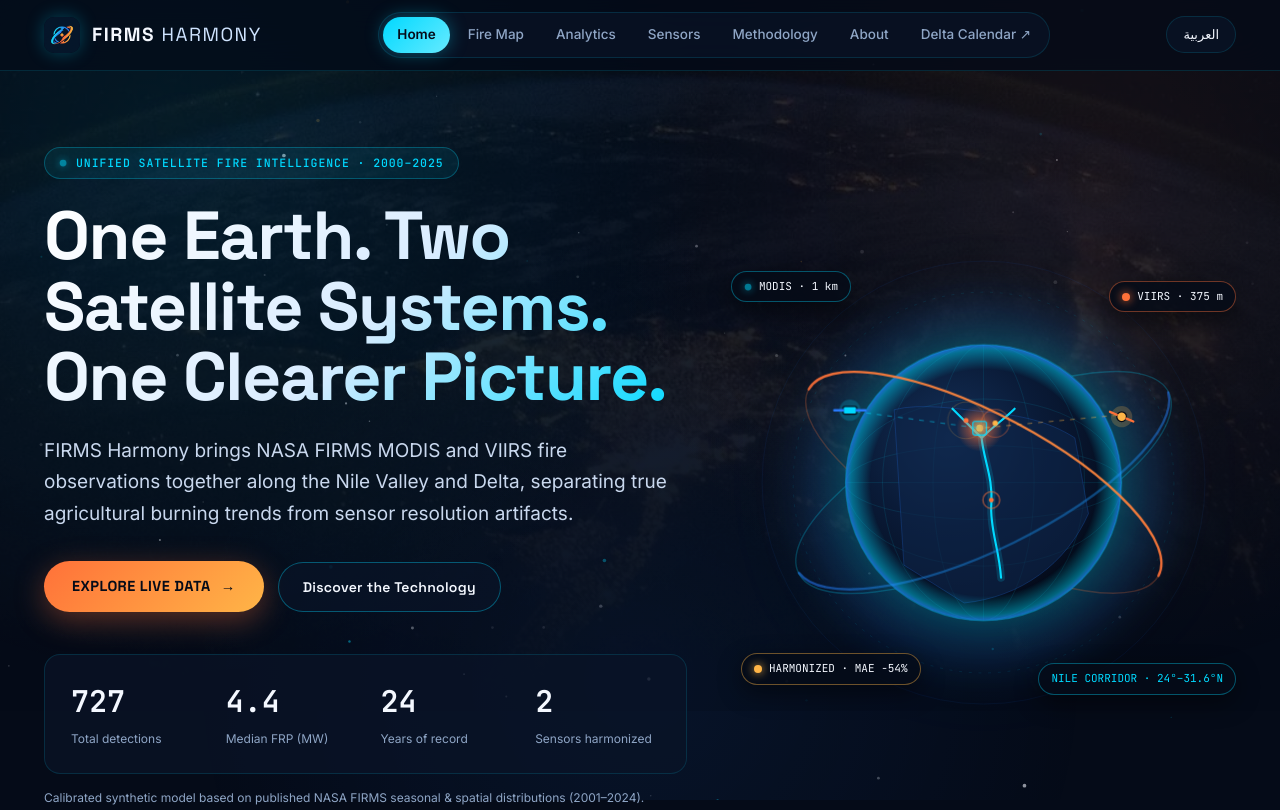
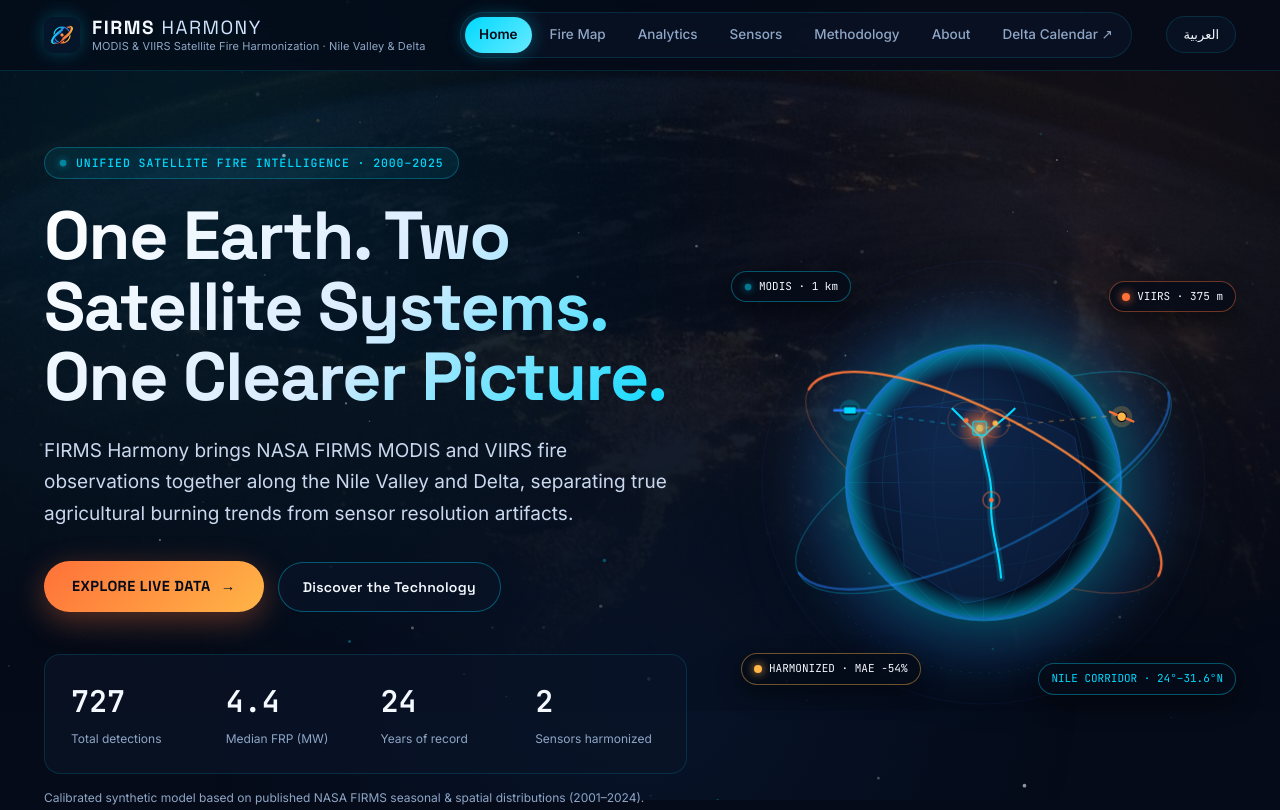
Before and after one commit to mayarmajed2/FIRMS-Harmony, a plain HTML site: page index.html in a window 1280 px wide. Shown: the top 810 px of the page. Drawn offline with nearby package versions, Linux system fonts and the light colour scheme.

Commit message:
feat(ui): add concise bilingual subtitle in site header

```diff
--- a/css/styles.css
+++ b/css/styles.css
@@ -141,6 +141,13 @@ header {
   box-shadow: 0 0 18px rgba(0, 217, 255, .28);
 }
 
+.logo-stack {
+  display: flex;
+  flex-direction: column;
+  gap: 2px;
+  line-height: 1.15;
+}
+
 .logo-word {
   font-weight: 400;
   color: #cfe4ff;
@@ -149,6 +156,15 @@ header {
 .logo-word b {
   font-weight: 700;
   color: var(--white);
+}
+
+.logo-sub {
+  font-family: var(--fb);
+  font-size: 11px;
+  font-weight: 400;
+  letter-spacing: 0.01em;
+  color: var(--smoke);
+  max-width: 340px;
 }
 
 nav {
--- a/index.html
+++ b/index.html
@@ -22,7 +22,10 @@
 <header><div class="bar">
   <a class="logo" href="#home">
     <img src="assets/firms-harmony-icon.png" alt="FIRMS Harmony Logo" class="logo-img" width="36" height="36">
-    <span class="logo-word"><b>FIRMS</b> HARMONY</span>
+    <span class="logo-stack">
+      <span class="logo-word"><b>FIRMS</b> HARMONY</span>
+      <span class="logo-sub" data-i18n="hdr_sub"></span>
+    </span>
   </a>
   <nav id="nav" data-i18n-aria="nav_aria">
     <a href="#home" data-i18n="nav_home"></a>
--- a/js/i18n.js
+++ b/js/i18n.js
@@ -3,6 +3,7 @@
 const I18N = {
   en: {
     // Navigation
+    hdr_sub: 'MODIS & VIIRS Satellite Fire Harmonization · Nile Valley & Delta',
     nav_home: 'Home',
     nav_map: 'Fire Map',
     nav_analytics: 'Analytics',
@@ -170,6 +171,7 @@ const I18N = {
 
   ar: {
     // Navigation
+    hdr_sub: 'تنسيق رصدات الحرائق الفضائية MODIS وVIIRS · وادي النيل والدلتا',
     nav_home: 'الرئيسية',
     nav_map: 'خريطة الحرائق',
     nav_analytics: 'التحليلات والاتجاهات',
```
